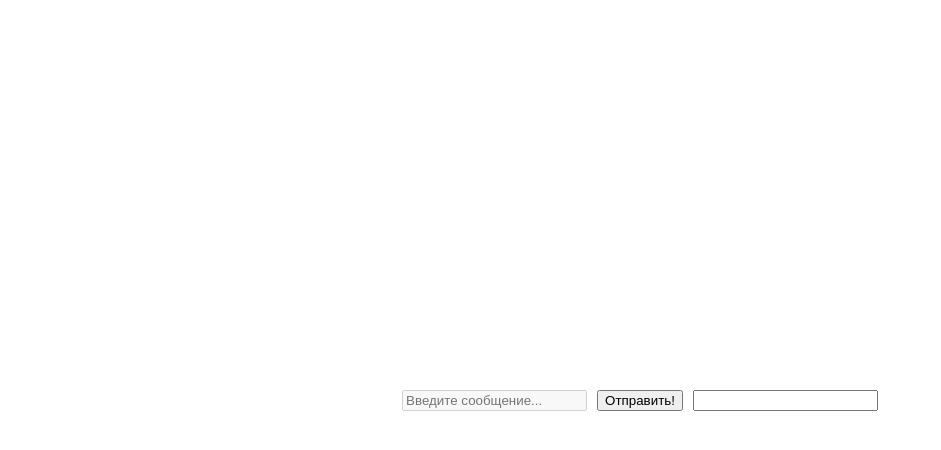
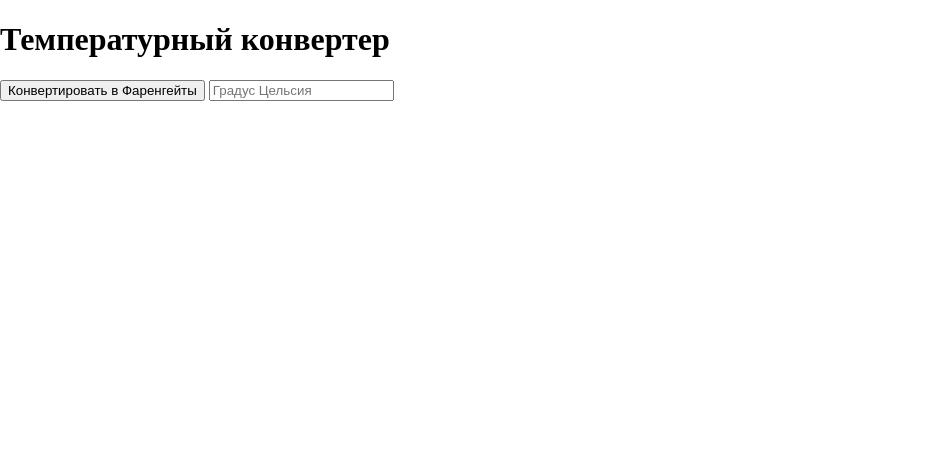
Before and after one commit to iwakuralain1988/html-1, a plain HTML site: page less_3/task_2(pg38)/index.html in a window 1280 px wide. Shown: the whole page, without its empty margins (0-941 px from the left). Drawn offline with Linux system fonts and the light colour scheme.

```diff
--- a/less_3/task_2(pg38)/index.html
+++ b/less_3/task_2(pg38)/index.html
@@ -1,5 +1,5 @@
 <!DOCTYPE html>
-<html lang="ru">
+<html>
 <head>
     <meta charset="UTF-8">
     <meta name="viewport" content="width=device-width, initial-scale=1.0">
@@ -7,15 +7,14 @@
     <link rel="stylesheet" href="style.css">
 </head>
 <body>
-    <div class="outer">
-        <div class="inner" id="disabled-textfield">
-            <input type="text" placeholder="Введите сообщение..." disabled>
-        </div>
-        <div class="inner" id="button">
-            <button type="button">Отправить!</button>
-        </div>
-        <div class="inner" id="enabled-textfield">
-            <input type="text" >
+    <div class="container">
+        <h1>Температурный конвертер</h1>
+        <div class="input-container">
+            <button onclick="convertToFar()">Конвертировать в Фаренгейты</button>
+            <input type="number" id="celsius" placeholder="Градус Цельсия">
+    </div>
+    <div class="result-container">
+        <span id="result"></span>
         </div>
     </div>
 </body>
```
